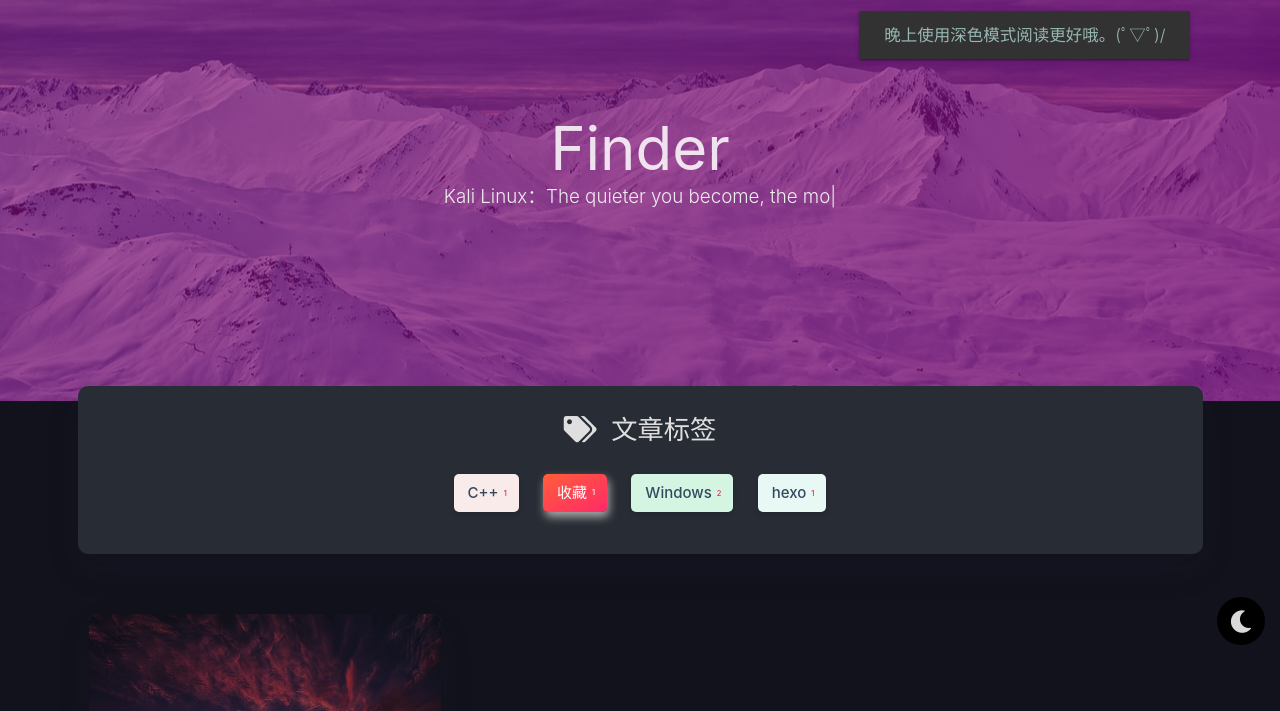
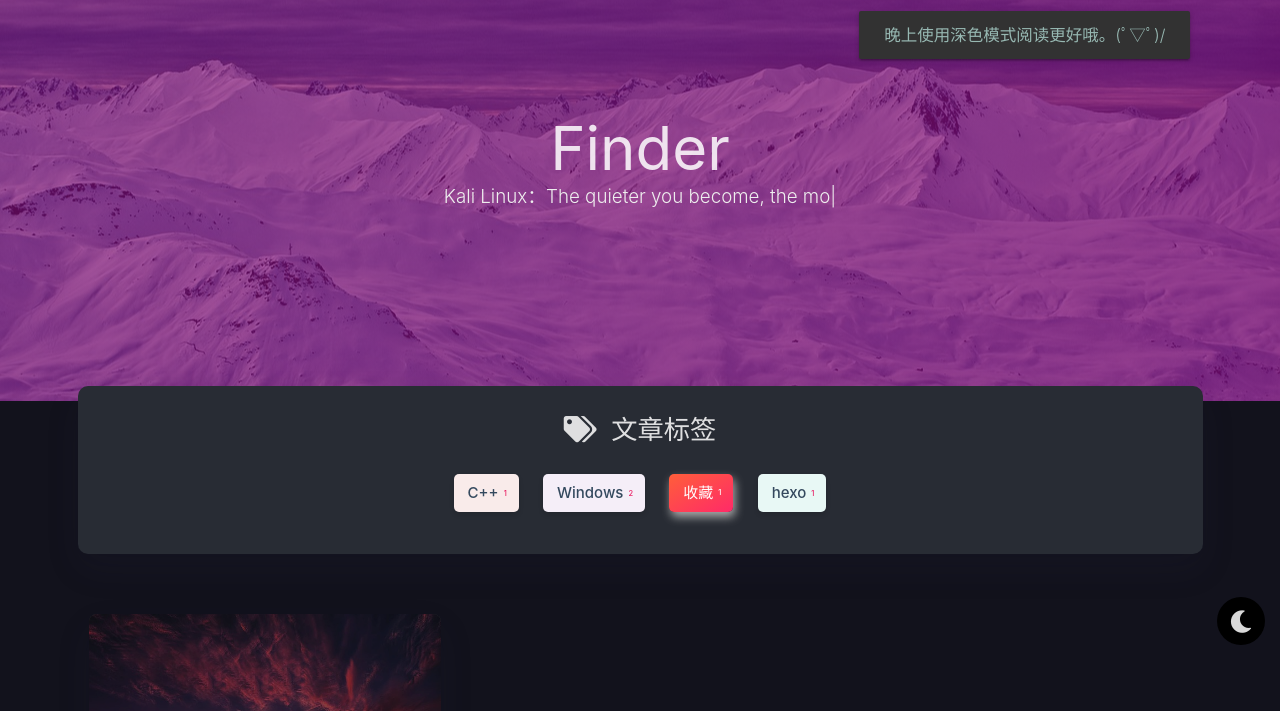
Before and after one commit to Marion-China/Marion-China.github.io, a plain HTML site: page tags/收藏/index.html in a window 1280 px wide. Shown: the part 79-790 px from the top of the page. Drawn offline with Linux system fonts and the light colour scheme; some packages are replaced by stand-ins of ours; no server answers; a script that the page names is missing.

Commit message:
Site updated: 2023-01-05 09:27:28

```diff
--- a/tags/收藏/index.html
+++ b/tags/收藏/index.html
@@ -375,20 +375,20 @@
                 </a>
 
 
-                <a href="/tags/%E6%94%B6%E8%97%8F/" title="收藏: 1">
+                <a href="/tags/Windows/" title="Windows: 2">
                     <span class="chip center-align waves-effect waves-light
-                             chip-active "
-                            data-tagname="收藏" style="background-color: #F5EEF8;">收藏
-                        <span class="tag-length">1</span>
+                             chip-default "
+                            data-tagname="Windows" style="background-color: #F5EEF8;">Windows
+                        <span class="tag-length">2</span>
                     </span>
                 </a>
 
 
-                <a href="/tags/Windows/" title="Windows: 2">
+                <a href="/tags/%E6%94%B6%E8%97%8F/" title="收藏: 1">
                     <span class="chip center-align waves-effect waves-light
-                             chip-default "
-                            data-tagname="Windows" style="background-color: #D5F5E3;">Windows
-                        <span class="tag-length">2</span>
+                             chip-active "
+                            data-tagname="收藏" style="background-color: #D5F5E3;">收藏
+                        <span class="tag-length">1</span>
                     </span>
                 </a>
 
```
Also changed, not shown: tags/C/index.html (+6 -6 lines), tags/Windows/index.html (+8 -8 lines), tags/hexo/index.html (+6 -6 lines).
